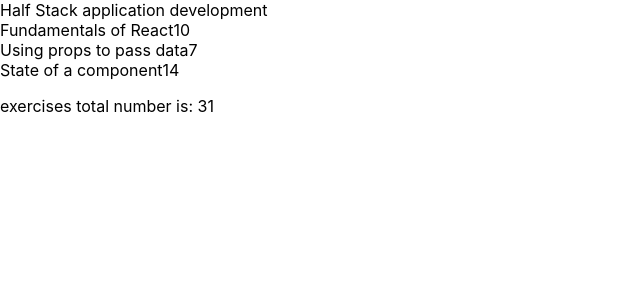
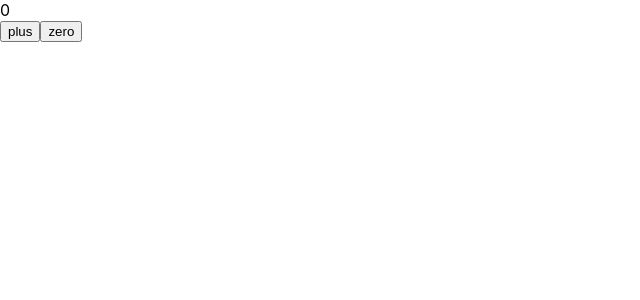
Before and after one commit to mikhita/part1b, a React (Create React App) app: page / in a window 1280 px wide. Shown: the top 300 px of the page, without its empty margins (0-640 px from the left). Built offline with nearby package versions, Linux system fonts and the light colour scheme.

Commit message:
I did tutorial with useState

```diff
--- a/src/App.js
+++ b/src/App.js
@@ -1,47 +1,13 @@
-import Context from "./components/Context";
-import Header from "./components/Header";
-import Total from "./components/Total";
+import { useState } from "react";
 
 const App = () => {
-  const course = {
-    name: "Half Stack application development",
-    parts: [
-      {
-        name: "Fundamentals of React",
-        exercises: 10,
-      },
-      {
-        name: "Using props to pass data",
-        exercises: 7,
-      },
-      {
-        name: "State of a component",
-        exercises: 14,
-      },
-    ],
-  };
+  const [counter, setCounter] = useState(0);
 
   return (
     <div>
-      <Header title={course.name} />
-      <div style={{ display: "flex" }}>
-        <Context part={course.parts[0].name} />{" "}
-        <Total exercise={course.parts[0].exercises} />
-      </div>
-      <div style={{ display: "flex" }}>
-        <Context part={course.parts[1].name} />{" "}
-        <Total exercise={course.parts[1].exercises} />
-      </div>
-      <div style={{ display: "flex" }}>
-        <Context part={course.parts[2].name} />{" "}
-        <Total exercise={course.parts[2].exercises} />
-      </div>
-      <p>
-        {"exercises total number is: "}{" "}
-        {course.parts[0].exercises +
-          course.parts[1].exercises +
-          course.parts[2].exercises}
-      </p>
+      <div>{counter}</div>
+      <button onClick={() => setCounter(counter + 1)}>plus</button>
+      <button onClick={() => setCounter(0)}>zero</button>
     </div>
   );
 };
```
